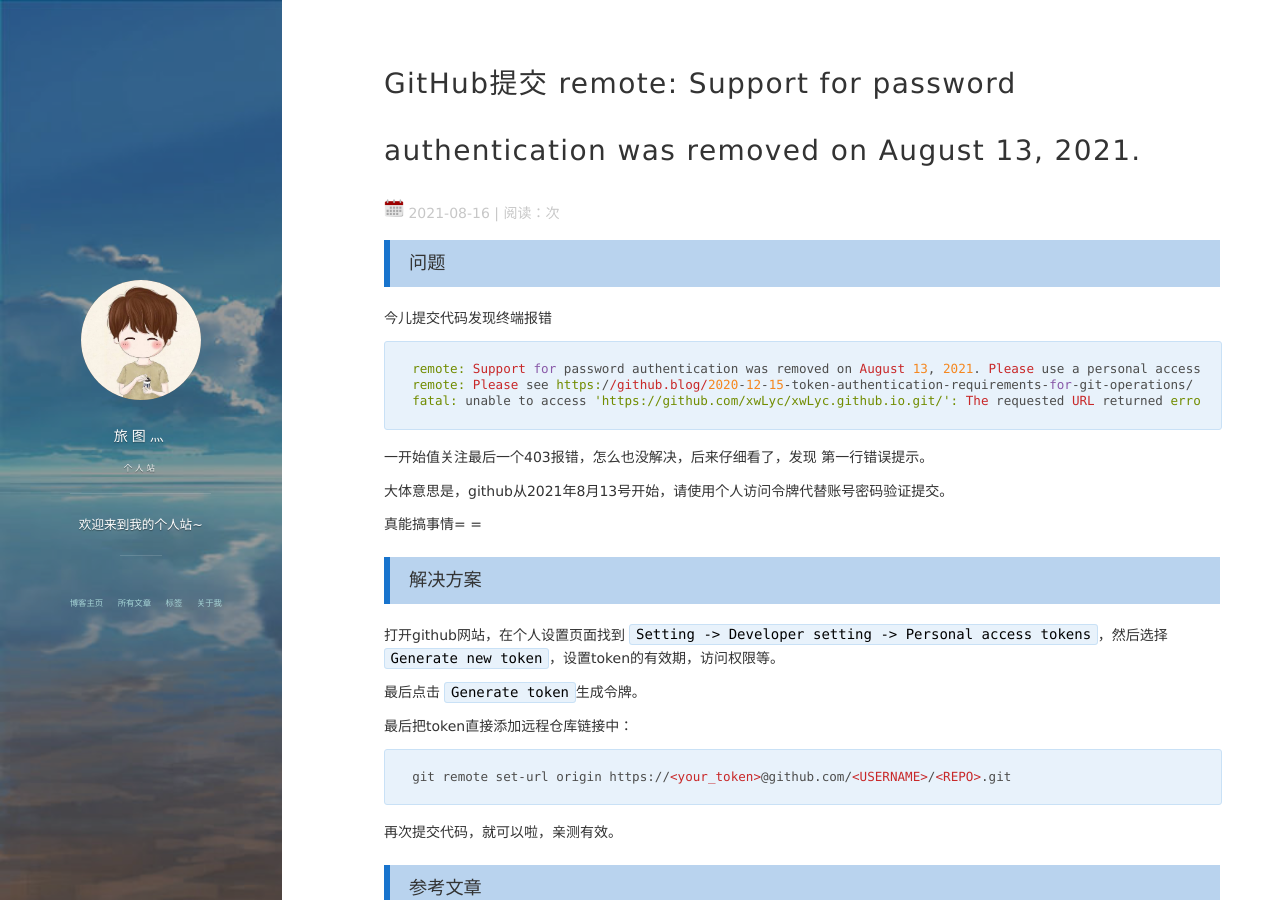
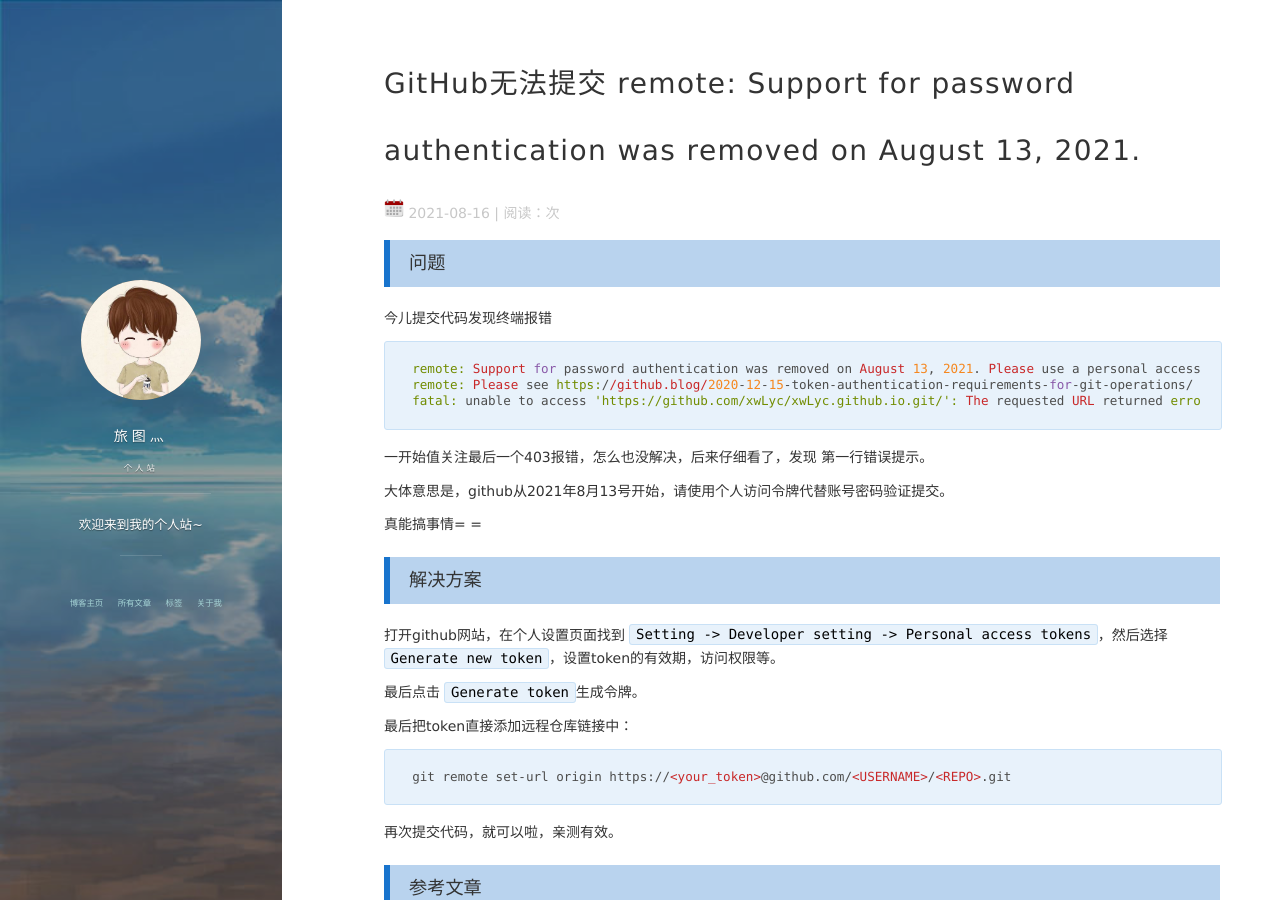
Before and after one commit to xwLyc/xwLyc.github.io, a Jekyll site: the page built from _posts/2021/2021-08-16-git-error.md, in a window 1280 px wide and 900 px high. Built offline with Jekyll 4.4.1, drawn with Linux system fonts in a browser that asks for light colours; nearby versions of some CDN libraries; comment, search, counter and statistics services are not loaded.

Commit message:
标题修改

```diff
--- a/_posts/2021/2021-08-16-git-error.md
+++ b/_posts/2021/2021-08-16-git-error.md
@@ -1,8 +1,8 @@
 ---
 layout: post
-title: "GitHub提交 remote: Support for password authentication was removed on August 13, 2021."
+title: "GitHub无法提交 remote: Support for password authentication was removed on August 13, 2021."
 date: 2021-08-16
-description: "GitHub提交 remote: Support for password authentication was removed on August 13, 2021."
+description: "GitHub无法提交 remote: Support for password authentication was removed on August 13, 2021."
 tag: git
 ---
 
```
